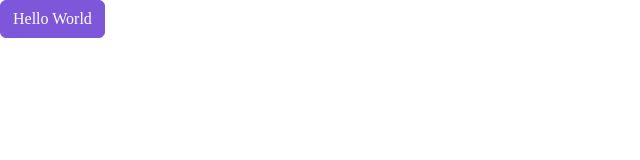
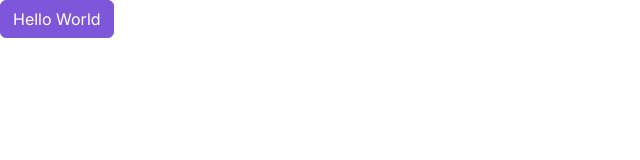
Before and after one commit to clarnx/taskify, a React (Create React App) app: page / in a window 1280 px wide. Shown: the top 160 px of the page, without its empty margins (0-640 px from the left). Built offline with nearby package versions, Linux system fonts and the light colour scheme.

Commit message:
added inter font to scss

```diff
--- a/src/styles/scss/custom.scss
+++ b/src/styles/scss/custom.scss
@@ -1,4 +1,7 @@
+@import url("https://fonts.googleapis.com/css2?family=Inter:wght@100;300;400;500;600;700;800;900&display=swap");
+
 @import "./dark_mode.scss";
+
 
 i.bi.bi-sun-fill {
   color: #fdb813;
--- a/src/styles/scss/globals.scss
+++ b/src/styles/scss/globals.scss
@@ -21,12 +21,7 @@ $table-striped-bg: rgba(126, 86, 218, 0.025);
 
 $font-weight-bolder: 900;
 
-$font-family-base: var(--inter-font), sans-serif;
-// $font-family-sans-serif: "Raleway", system-ui, -apple-system, "Segoe UI", Roboto,
-//     "Helvetica Neue", Arial, "Noto Sans", "Liberation Sans", sans-serif,
-//     "Apple Color Emoji", "Segoe UI Emoji", "Segoe UI Symbol", "Noto Color Emoji";
-// $font-family-monospace: SFMono-Regular, Menlo, Monaco, Consolas,
-//     "Liberation Mono", "Courier New", monospace;
+$font-family-base: "Inter", sans-serif;
 
 @import "bootstrap/scss/functions";
 @import "bootstrap/scss/variables";
```
